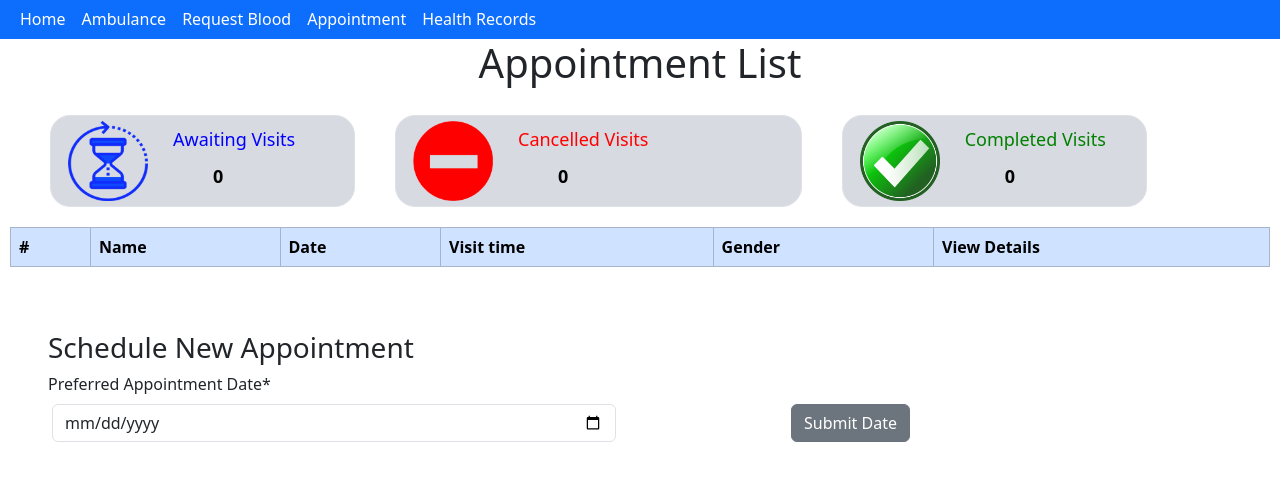
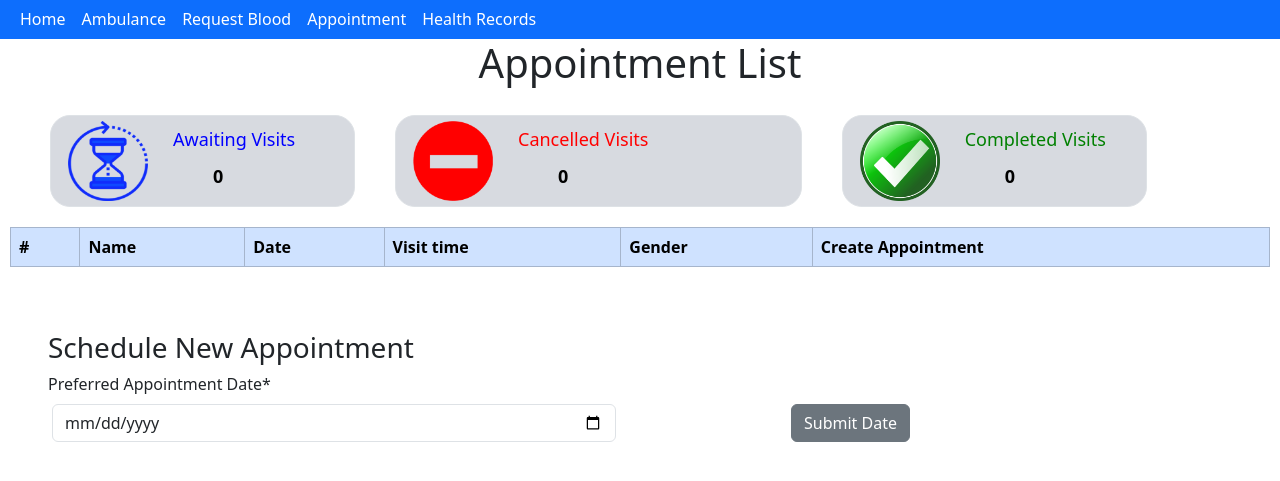
Before and after one commit to AnujSinghal21/Starbugs, a Django app: page /book_appointment/ in a window 1280 px wide. Shown: the part 77-558 px from the top of the page. Run offline with Django 4.2, Linux system fonts and the light colour scheme; a user stored in the database is signed in; data comes from the database, SQL or seed files in the repository; both versions use the stored data as it was after the commit; lists and menus that the app fills with data are empty.

Commit message:
Create Appointment

```diff
--- a/HCapp/health/templates/health/appointment_form.html
+++ b/HCapp/health/templates/health/appointment_form.html
@@ -72,7 +72,7 @@
                 <div class="c col-md-3 col-sm-8 border">
                     <img class="i" src="{%static 'health/images/appointment/done.png'%}" alt="" style='float: left;'></img>
                     <p class="Visits" style='color:green;'>Completed Visits</p>
-                    <p class="Visit_number">0</p>
+                    <p class="Visit_number">{{completed}}</p>
                 </div>
             </div>
             <div class="table-responsive">
@@ -86,12 +86,12 @@
                             {% if user.account.Role == 'Doctor'%}
                             <th scope="col">Gender</th>
                             {% endif%}
-                            {% if user.account.Role == 'Student' %}
+                            {% if user.account.Role == 'Student' or user.account.Role == 'DUGC' %}
                             <th scope="col">Department </th>
                             {% endif %}
 
                             {% if user.account.Role == 'Doctor'%}
-                            <th scope="col">View Details</th>
+                                <th scope="col">Create Appointment</th>
                             {% endif%}
                         </tr>
                     </thead>
@@ -104,7 +104,14 @@
                             <td>{{appointment.timeSlot.date}}</td>
                             <td>{{appointment.timeSlot.starttime}}:00</td>
                             <td>{{appointment.patient.user.Gender}}</td>
-                            <th> <button class="View"><a href="{%url 'home_health_record' %}" class="btn btn-primary"> Create </a></button></th>
+                            <td>
+                                <form id="accept-reject-form" method="POST" action="{% url 'add_health_records'%}">
+                                    {% csrf_token %}
+                                    <input type="hidden" name="action" value="accept">
+                                    <input type="hidden" name="id" value="{{ appointment.id }}">
+                                    <button type="submit" class="btn btn-success" style="font-size: 14;" name="submit" value="accept">Create</button>
+                                </form>
+                            </td>
                         </tr>
                         {%endfor%}
                         {%else%}
--- a/HCapp/health/views.py
+++ b/HCapp/health/views.py
@@ -50,16 +50,19 @@ def getappointments(request):
     if(user.Role=="Doctor"):
         doctor = Doctor.objects.get(user = user)
         appointments = Appointment.objects.filter(doctor = doctor,status = True)
+        completed_appointments = Appointment.objects.filter(doctor = doctor,status = False).count()
+
     else:
         patient = Patient.objects.get(user = user)
         appointments = Appointment.objects.filter(patient = patient,status = True)
-    return appointments
+        completed_appointments = Appointment.objects.filter(patient = patient,status = False).count()
+
+    return appointments , completed_appointments
 
 @login_required
 def book_appointment(request):
     assign_roles()
-    appointments = getappointments(request)
-
+    appointments,count_completed = getappointments(request)
 
     # submitted = False
     # if request.method=='POST':
@@ -73,7 +76,7 @@ def book_appointment(request):
     #     if 'submitted' in request.GET:
     #         submitted=True
 
-    return render(request,'health/appointment_form.html',{'submit':0,"appointments":appointments,"count":appointments.count()})
+    return render(request,'health/appointment_form.html',{'submit':0,"appointments":appointments,"count":appointments.count(),"completed":count_completed})
 
 @login_required
 def submitdate(request):
@@ -147,9 +150,9 @@ def submitdate(request):
                 list.append(dir)
 
         # print(list)
-        appointments = getappointments(request)
+        appointments,count_completed = getappointments(request)
 
-        return render(request,'health/appointment_form.html',{'docData':(json.dumps(list)),'submit':1,'date':date,"appointments":appointments,"count":appointments.count()})
+        return render(request,'health/appointment_form.html',{'docData':(json.dumps(list)),'submit':1,'date':date,"appointments":appointments,"count":appointments.count(),"completed":count_completed})
 
 
 @login_required
--- a/HCapp/health_booklet/templates/create_health_record.html
+++ b/HCapp/health_booklet/templates/create_health_record.html
@@ -63,7 +63,6 @@
 
             {%if submit == 0%}
             <br>
-
                 <form method = "get" action = {% url 'health_records' %} >
                     <div class="row">
                     <label htmlFor="validation01" class=" form-label col-sm-2 col-form-label" style="display:inline-block">Username</label>
--- a/HCapp/health_booklet/views.py
+++ b/HCapp/health_booklet/views.py
@@ -3,6 +3,7 @@ from django.contrib.auth.decorators import login_required
 from .models import Patient, Doctor, HealthRecord
 from .forms import HealthRecordForm
 from members.models import Account
+from health.models import Appointment
 from django.contrib.auth.models import User
 
 # Create your views here.
@@ -19,6 +20,11 @@ def home_health_record(request):
 
 @login_required
 def add_health_record(request):
+    if request.method == 'POST':
+        appointment_id=request.POST["id"]
+        appointment=Appointment.objects.get(id=appointment_id)
+        appointment.status=False
+        appointment.save()
     return render(request,'create_health_record.html',{"submit":1})
 
 @login_required
```
Also changed, not shown: HCapp/db.sqlite3. Lines whose indentation alone changed are shown as unchanged.
